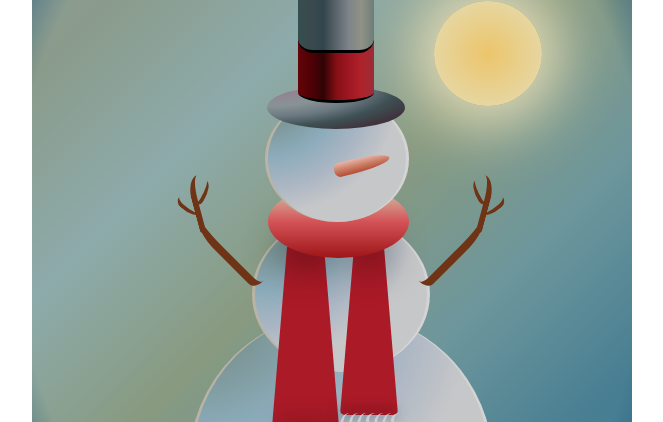
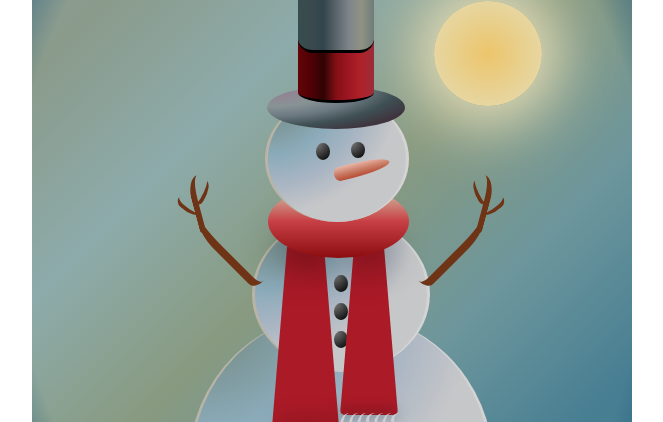
Before and after one commit to heatheraislinn/100DaysOfCode, a Vue app: page / in a window 1280 px wide. Shown: the part 157-579 px from the top of the page, without its empty margins (308-971 px from the left). Built offline with nearby package versions, Linux system fonts and the light colour scheme.

Commit message:
Add eyes and buttons to the snowman

```diff
--- a/src/components/Snowman.vue
+++ b/src/components/Snowman.vue
@@ -48,7 +48,11 @@
                 </div>
             </div>
 
-            <div class="snowman-middle"></div>
+            <div class="snowman-middle">
+                <div class="coal-button button-1"></div>
+                <div class="coal-button button-2"></div>
+                <div class="coal-button button-3"></div>
+            </div>
             <div class="snowman-bottom"></div>
         </div>
 
@@ -65,9 +69,7 @@
             <div class="finger-branch branch-top"></div>
         </div>
 
-        <div class="snow-gradient"></div>
         <div class="snow"></div>
-
     </div>
 </template>
 
@@ -179,18 +181,30 @@
     }
 
     .left-eye {
-
+        position: absolute;
+        top: 38%;
+        left: 35%;
+        width: 10%;
+        height: 13%;
+        border-radius: 50%;
+        background: radial-gradient(circle at top left, gray, black);
     }
 
     .right-eye {
-
+        position: absolute;
+        top: 37%;
+        left: 60%;
+        width: 10%;
+        height: 13%;
+        border-radius: 50%;
+        background: radial-gradient(circle at top left, gray, black);
     }
 
     .carrot-nose {
         position: absolute;
         width: 10%;
         height: 45%;
-        top: 32%;
+        top: 35%;
         left: 63%;
         border-radius: 50% 50% 50% 50% / 70% 70% 10% 10%;
         background: linear-gradient(to right, #eab4a7, #ca7f68, #b94b34);
@@ -217,7 +231,7 @@
         left: 11%;
         top: -8%;
         border-radius: 50%;
-        background: linear-gradient(#d3d3b5, #d45358, #9e1517);
+        background: linear-gradient(#d3d3b5, #c73f44, #8c0d0f);
         z-index: 2;
     }
 
@@ -361,6 +375,27 @@
         z-index: 3;
     }
 
+    .coal-button {
+        position: absolute;
+        width: 8%;
+        height: 11%;
+        left: 46%;
+        border-radius: 50%;
+        background: radial-gradient(circle at top left, gray, black);
+    }
+
+    .button-1 {
+        top: 38%;
+    }
+
+    .button-2 {
+        top: 56%;
+    }
+
+    .button-3 {
+        top: 74%;
+    }
+
     .snowman-bottom {
         position: absolute;
         width: 71%;
@@ -433,15 +468,6 @@
         transform: rotate(210deg);
     }
 
-    .snow-gradient {
-        position: absolute;
-        width: 100%;
-        height: 10%;
-        bottom: 10%;
-        background: transparent;
-        z-index: 1;
-    }
-
     .snow {
         position: absolute;
         width: 100%;
```
